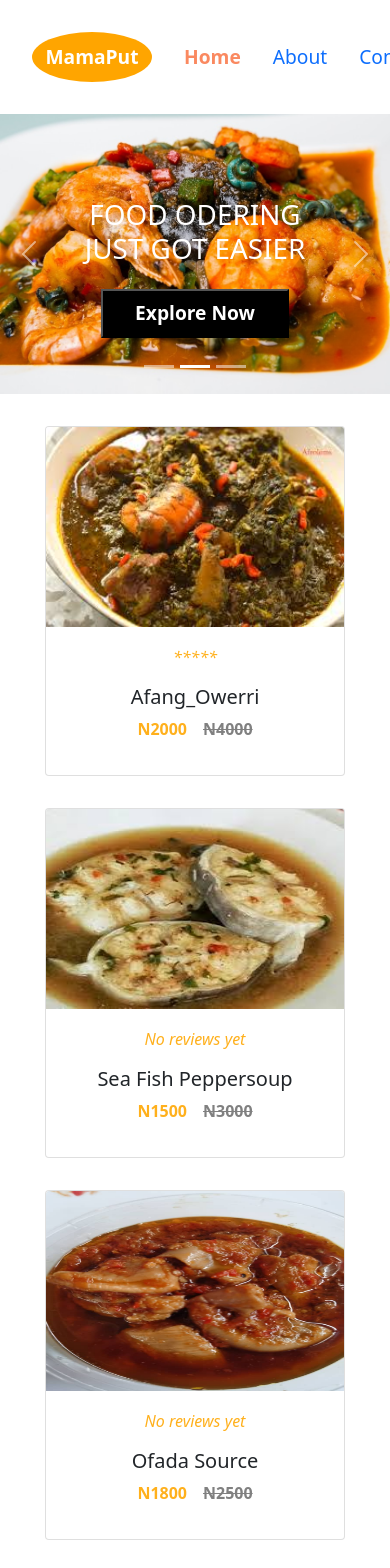
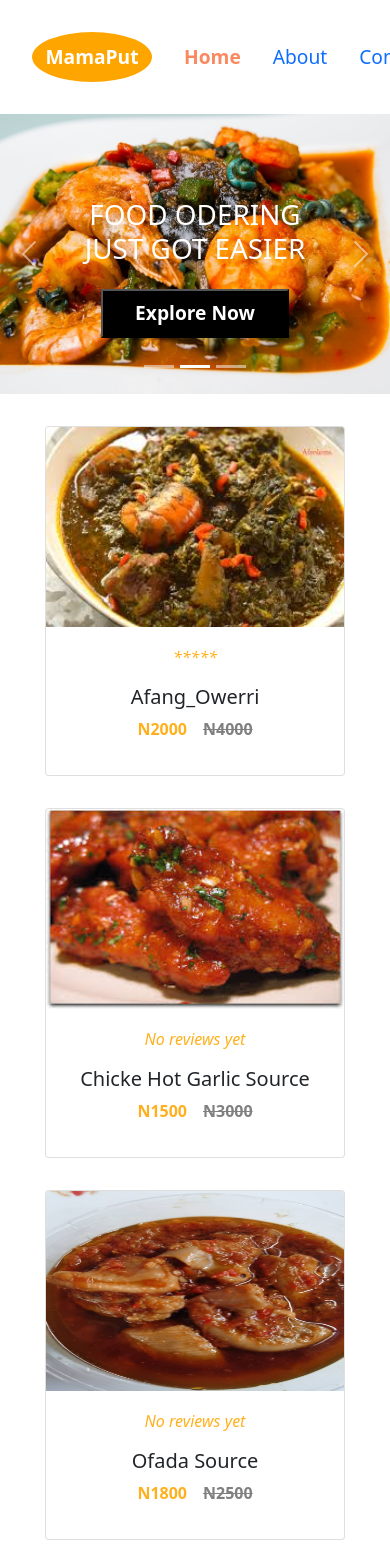
Before and after one commit to RachelOpuba/Kodecamp-react-task6, a React (Create React App) app: page / in a window 390 px wide. Shown: the top 1568 px of the page. Built offline with nearby package versions, Linux system fonts and the light colour scheme.

Commit message:
Added more css styles for mobile view

```diff
--- a/src/component/Home.js
+++ b/src/component/Home.js
@@ -12,7 +12,8 @@ const Home = () => {
         <Row className="">
           {Data.info.map(function (food) {
             return (
-              <Col lg={3} md={4} sm={6}>
+              //
+              <Col lg={3} md={4} sm={6} key={food.id}>
                 <Card style={{ width: "" }} className="card my-3 mx-auto">
                   <Card.Img
                     variant="top"
--- a/src/data.json
+++ b/src/data.json
@@ -11,8 +11,8 @@
 
     {
       "id": 2,
-      "title": "Sea Fish Peppersoup",
-      "image": "/images/Sea_Fish_PepperSoup_DDmark.jpg",
+      "title": "Chicke  Hot Garlic Source",
+      "image": "/images/Chicken_Hot_Garlice__Sause.jpg",
       "price": 1500,
       "oldPrice": 3000,
       "review": "No reviews yet"
@@ -163,8 +163,8 @@
     },
     {
       "id": 19,
-      "title": "Steak Beak",
-      "image": "/images/Steak_Beef_Sandwich_h77nbhu.jpg",
+      "title": "Chicken Salad",
+      "image": "/images/chicken-salad.jpg",
       "price": 2000,
       "oldPrice": 4000,
       "review": "No reviews yet"
```
